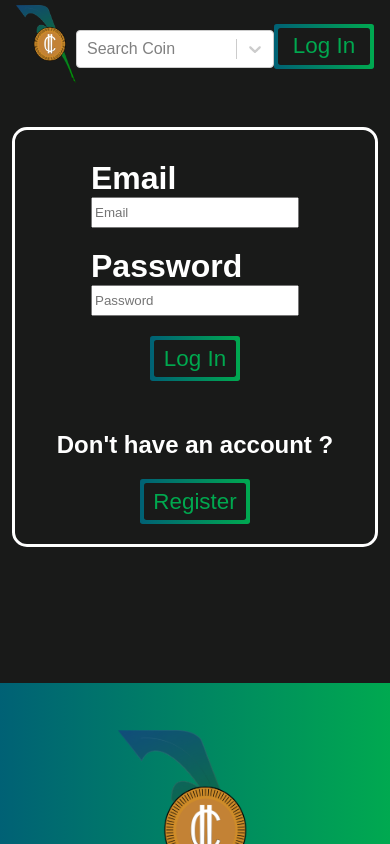
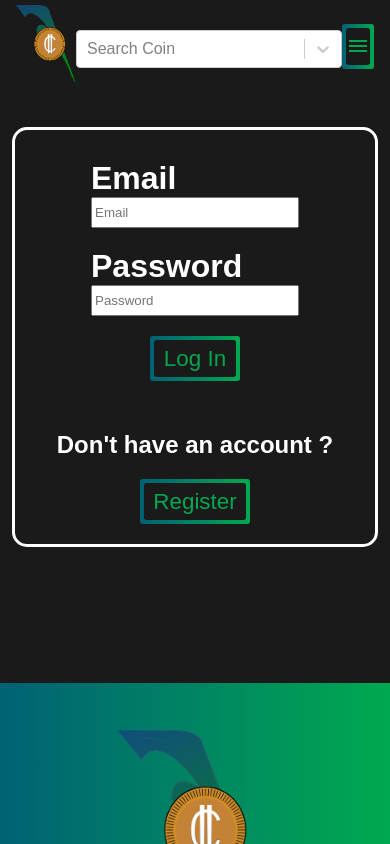
Before and after one commit to JoncarlosT/CryptoLedger-V2, a React (Create React App) app in the folder client/: page /auth in a window 390 px wide. Shown: the top 844 px of the page. Built offline with nearby package versions, Linux system fonts and the light colour scheme.

Commit message:
navbar development

```diff
--- a/client/src/components/Navbar/Navbar.js
+++ b/client/src/components/Navbar/Navbar.js
@@ -2,7 +2,8 @@ import React, { useState, useEffect } from "react";
 import { useHistory } from "react-router-dom";
 import coinData from "../../data/coin_storage.json";
 import { createFilter } from "react-select";
-
+import MenuIcon from "@material-ui/icons/Menu";
+import { Menu, MenuItem } from "@material-ui/core";
 import {
   StyledNavbar,
   NavLink,
@@ -10,6 +11,9 @@ import {
   LogoImage,
   ButtonWrapper,
   MobileLogoImage,
+  MobileIcon,
+  Span,
+  MobileMenuItem,
 } from "./styles";
 import { useQuery } from "@apollo/client";
 import { IS_LOGGED_IN } from "../../graphql/queries";
@@ -21,14 +25,17 @@ import Logo from "../../assets/CL_White_Logo.png";
 
 const Navbar = () => {
   const [mobile, setMobile] = useState(false);
+  const [anchorEl, setAnchorEl] = useState(null);
 
   const history = useHistory();
 
   const { data } = useQuery(IS_LOGGED_IN);
 
   const checkPageSize = () => {
-    if (window.innerWidth > parseInt(size.mobileL)) setMobile(true);
-    else setMobile(false);
+    if (window.innerWidth > parseInt(size.mobileL)) {
+      setMobile(true);
+      handleClose();
+    } else setMobile(false);
   };
 
   useEffect(() => {
@@ -36,6 +43,14 @@ const Navbar = () => {
   }, []);
 
   window.addEventListener("resize", checkPageSize);
+
+  const handleClick = (event) => {
+    setAnchorEl(event.currentTarget);
+  };
+
+  const handleClose = () => {
+    setAnchorEl(null);
+  };
 
   return (
     <StyledNavbar>
@@ -48,7 +63,6 @@ const Navbar = () => {
           <MobileLogoImage src={Combine_Logo} alt="Logo" />
         </NavLink>
       )}
-
       <SearchBar
         filterOption={createFilter({ ignoreAccents: false })}
         options={coinData}
@@ -62,6 +76,7 @@ const Navbar = () => {
       />
 
       {data.isLoggedIn ? (
+        mobile ? (
           <ButtonWrapper>
             <NavLink to="/user">
               <StyledButton width={"100px"}>Wallet</StyledButton>
@@ -69,9 +84,54 @@ const Navbar = () => {
             <LogoutButton userId={JSON.parse(data.userData)._id} />
           </ButtonWrapper>
         ) : (
+          <>
+            <MobileIcon onClick={handleClick}>
+              <Span>
+                <MenuIcon />
+              </Span>
+            </MobileIcon>
+            <Menu
+              id="simple-menu"
+              anchorEl={anchorEl}
+              keepMounted
+              open={Boolean(anchorEl)}
+              onClose={handleClose}
+            >
+              <MenuItem onClick={handleClose}>
+                <MobileMenuItem to="/user">Wallet</MobileMenuItem>
+              </MenuItem>
+
+              <MenuItem onClick={handleClose}>
+                <MobileMenuItem to="/Logout">
+                  <LogoutButton userId={JSON.parse(data.userData)._id} />
+                </MobileMenuItem>
+              </MenuItem>
+            </Menu>
+          </>
+        )
+      ) : mobile ? (
         <NavLink to="/auth">
           <StyledButton width={"100px"}>Log In</StyledButton>
         </NavLink>
+      ) : (
+        <>
+          <MobileIcon onClick={handleClick}>
+            <Span>
+              <MenuIcon />
+            </Span>
+          </MobileIcon>
+          <Menu
+            id="simple-menu"
+            anchorEl={anchorEl}
+            keepMounted
+            open={Boolean(anchorEl)}
+            onClose={handleClose}
+          >
+            <MenuItem onClick={handleClose}>
+              <MobileMenuItem to="/auth">Log In</MobileMenuItem>
+            </MenuItem>
+          </Menu>
+        </>
       )}
     </StyledNavbar>
   );
--- a/client/src/components/Navbar/styles.js
+++ b/client/src/components/Navbar/styles.js
@@ -35,3 +35,45 @@ export const ButtonWrapper = styled.div`
   width: 300px;
   justify-content: space-between;
 `;
+
+export const MobileIcon = styled.button`
+  background-image: linear-gradient(to right, #006175 0%, #00a950 100%);
+  border-radius: 0.12em;
+  box-sizing: border-box;
+  color: #00a84f;
+  display: block;
+  height: 45px;
+  font-size: 1.4em;
+  padding: 4px;
+  position: relative;
+  text-decoration: none;
+  width: 2em;
+  z-index: 2;
+  border-style: none;
+
+  :hover {
+    color: #ebebeb;
+  }
+`;
+
+export const Span = styled.span`
+  align-items: center;
+  background: #191a19;
+  border-radius: 0.12em;
+  display: flex;
+  justify-content: center;
+  height: 100%;
+  transition: background 0.5s ease;
+  width: 100%;
+
+  :hover {
+    background: transparent;
+  }
+`;
+
+export const MobileMenuItem = styled(Link)`
+  text-decoration: none;
+  color: black;
+  font-size: 4vw;
+  font-weight: bold;
+`;
```
Lines whose indentation alone changed are shown as unchanged.
